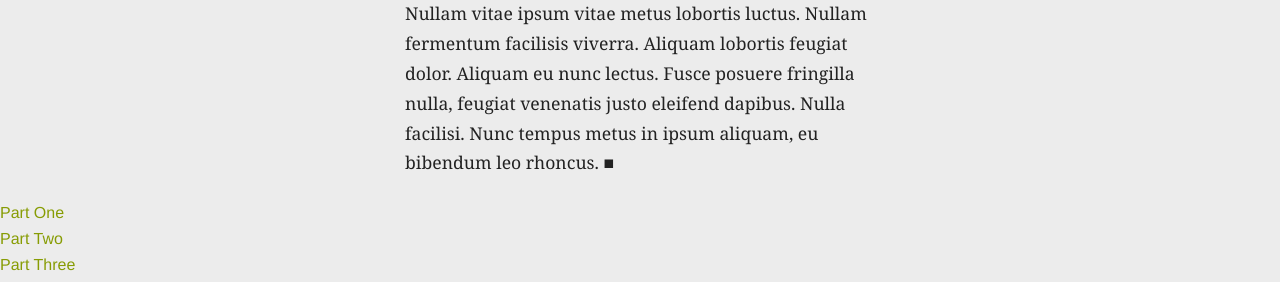
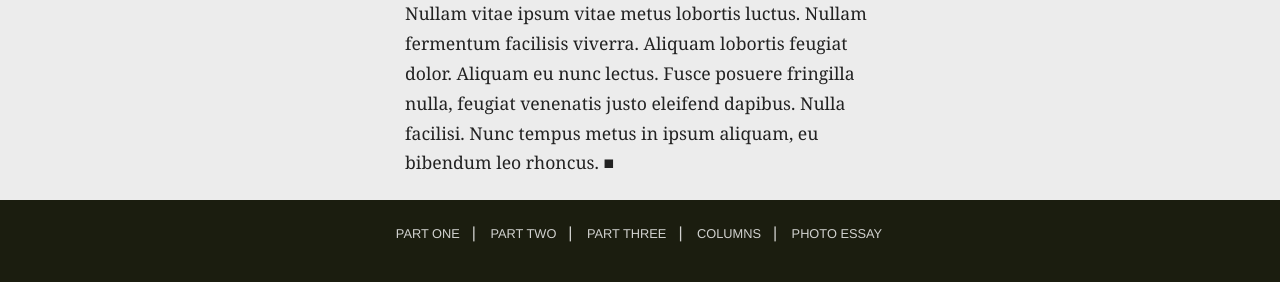
Before and after one commit to dailybruin/bob-2013, a PHP site: page / in a window 1280 px wide. Shown: the part 2875-3157 px from the top of the page. Run offline with PHP 8.4, Linux system fonts and the light colour scheme; some libraries are stand-ins or nearby versions.

Commit message:
Footer styled

```diff
--- a/css/app.css
+++ b/css/app.css
@@ -267,6 +267,60 @@ aside.pull-quote .quote .quote-credit {
   font-weight: bold;
 }
 
+footer {
+  background-color:#1b1d0f;
+  color:white;
+  text-align:center;
+  padding:20px 0;
+}
+footer .footer-links {
+  list-style: none;
+  text-align:center;
+  color:rgba(255,255,255,0.8);
+}
+footer .footer-links li {
+  display:inline-block;
+}
+footer .footer-links li:after {
+  content: "|";
+}
+footer .footer-links li:last-child:after {
+  content: "";
+}
+footer .footer-links li a {
+  color:rgba(255,255,255,0.8);
+  text-transform:uppercase;
+  font-size:0.8em;
+  padding:10px;
+  padding-right:12px;
+}
+footer .footer-links li a:hover {
+  color:white;
+}
+footer #footer-nameplate {
+  margin-top: 40px;
+  display: block;
+  opacity:0.5;
+}
+footer .copyright {
+  width: 50%;
+  margin-left: auto;
+  margin-right: auto;
+  font-family: Georgia, serif;
+  opacity: 0.5;
+  font-size: 0.7em;
+  margin-top: 5px;
+  line-height: 1.2;
+  font-style: italic;
+}
+footer .copyright .copyright-bridget {
+  display:block;
+}
+footer .copyright a, footer .copyright a:visited, footer .copyright a:visited, footer .copyright a:active {
+  color:white;
+  text-decoration:underline;
+}
+
 /* Use this media query to add styles to any device that supports media queries */
 @media only screen { }
 
```
